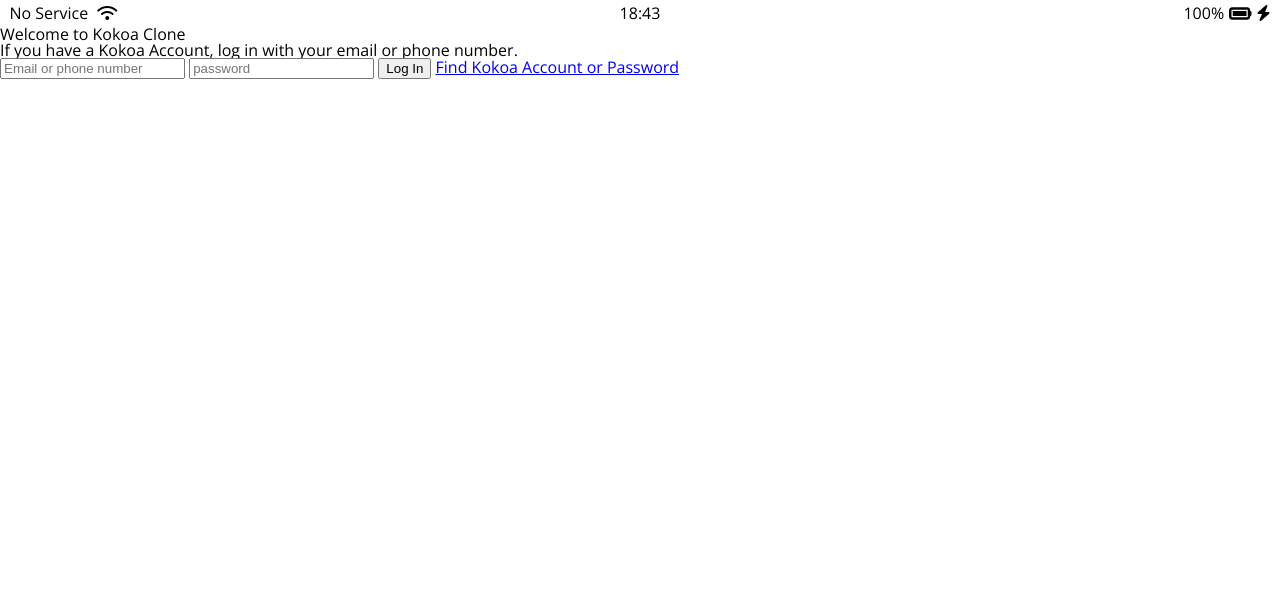
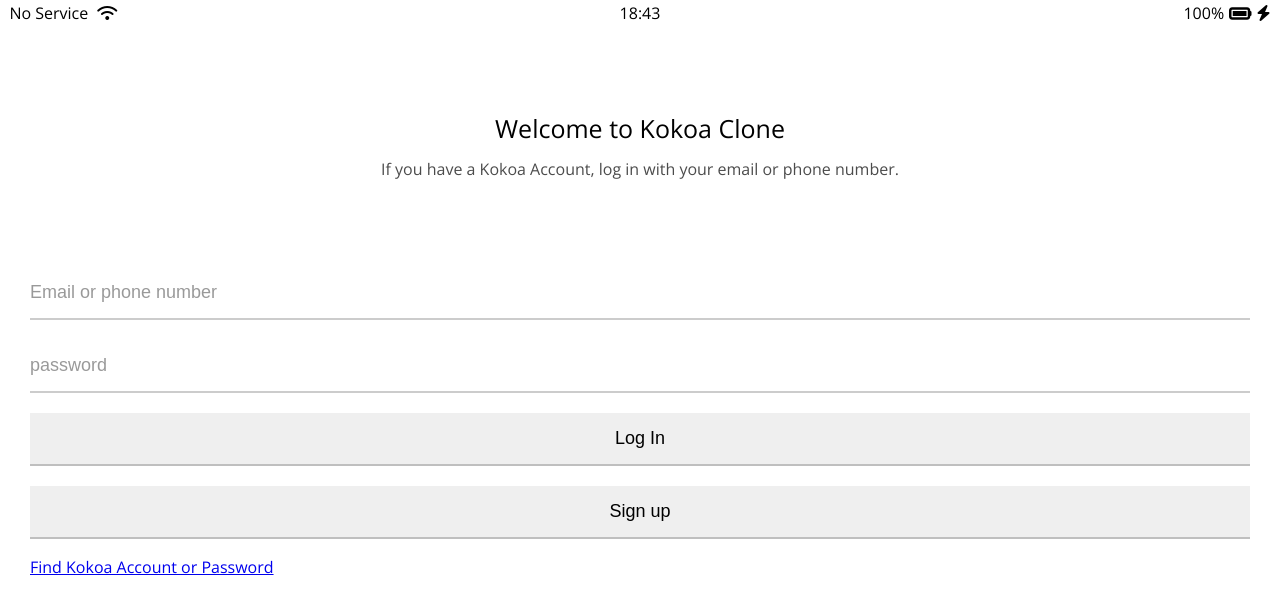
Before and after one commit to Namun7/kokoa-clone-2020, a plain HTML site: page index.html in a window 1280 px wide. Drawn offline with nearby package versions, Linux system fonts and the light colour scheme.

Commit message:
middle of the Log in page

```diff
--- a/css/reset.css
+++ b/css/reset.css
@@ -122,3 +122,6 @@ table {
   border-collapse: collapse;
   border-spacing: 0;
 }
+input:focus {
+  outline: none;
+}
--- a/css/styles.css
+++ b/css/styles.css
@@ -1,6 +1,43 @@
 @import url("https://fonts.googleapis.com/css2?family=Open+Sans:wght@400;600&display=swap");
 @import "reset.css";
 @import "status-bar.css";
+@import "variables.css";
 body {
   font-family: "Open Sans", sans-serif;
 }
+
+.welcome-header {
+  margin: 90px 0px;
+  text-align: center;
+  display: flex;
+  flex-direction: column;
+  align-items: center;
+}
+.welcome-header__title {
+  margin-bottom: 20px;
+  font-size: 25px;
+}
+.welcome-header__text {
+  width: 60%;
+  opacity: 0.7;
+}
+#login-form {
+  display: flex;
+  flex-direction: column;
+  margin: 0px 30px;
+}
+#login-form input {
+  padding: 15px 0px;
+  border: 0px;
+  border-bottom: 2px solid rgba(0, 0, 0, 0.2);
+  font-size: 18px;
+  margin-bottom: 20px;
+  transition: border-bottom 0.3s ease-in-out;
+}
+
+#login-form input::placeholder {
+  color: rgba(0, 0, 0, 0.4);
+}
+#login-form input:focus {
+  border-color: var(--yellow);
+}
--- /dev/null
+++ b/css/variables.css
@@ -0,0 +1,3 @@
+:root {
+  --yellow: #fae005;
+}
--- a/index.html
+++ b/index.html
@@ -24,8 +24,8 @@
     </div>
 
     <header class="welcome-header">
-      <h1 class="welcome-heder__title">Welcome to Kokoa Clone</h1>
-      <p class="welcome-heder__text">
+      <h1 class="welcome-header__title">Welcome to Kokoa Clone</h1>
+      <p class="welcome-header__text">
         If you have a Kokoa Account, log in with your email or phone number.
       </p>
     </header>
@@ -34,6 +34,7 @@
       <input type="text" placeholder="Email or phone number" />
       <input type="password" placeholder="password" />
       <input type="submit" value="Log In" />
+      <input type="submit" value="Sign up" />
       <a href="#">Find Kokoa Account or Password</a>
     </form>
 
```
